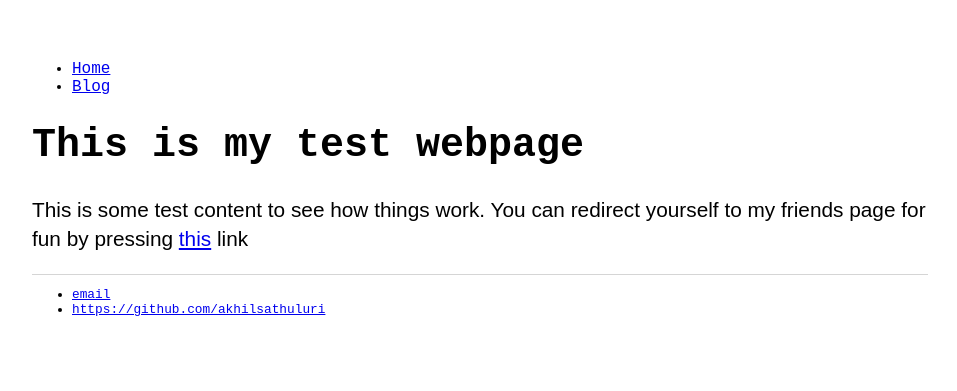
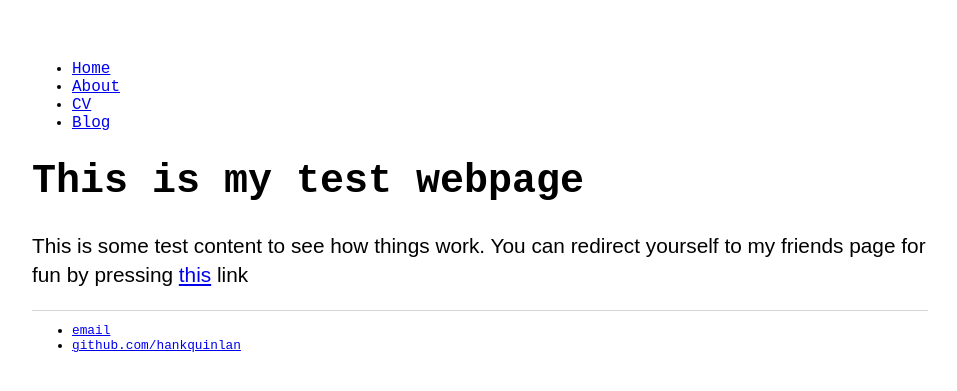
Before and after one commit to akhilsathuluri/akhilsathuluri.github.io, a Jekyll site: the page built from index.html, in a window 1280 px wide. Shown: the top 391 px of the page, without its empty margins (160-1117 px from the left). Built offline with Jekyll 4.4.1, drawn with Linux system fonts in a browser that asks for light colours.

Commit message:
changing the blog into the example

```diff
--- a/_layouts/default.html
+++ b/_layouts/default.html
@@ -9,6 +9,8 @@
 			<nav>
 	    		<ul>
 	        		<li><a href="/">Home</a></li>
+		        	<li><a href="/about">About</a></li>
+	        		<li><a href="/cv">CV</a></li>
 	        		<li><a href="/blog">Blog</a></li>
 	    		</ul>
 			</nav>
@@ -19,8 +21,8 @@
 			</div><!-- /.container -->
 			<footer>
 	    		<ul>
-	        		<li><a href="mailto:nightmareforev@gmail.com">email</a></li>
-	        		<li><a href="https://github.com/akhilsathuluri">https://github.com/akhilsathuluri</a></li>
+	        		<li><a href="mailto:hankquinlanhub@gmail.com">email</a></li>
+	        		<li><a href="https://github.com/hankquinlan">github.com/hankquinlan</a></li>
 				</ul>
 			</footer>
 		</body>
```
